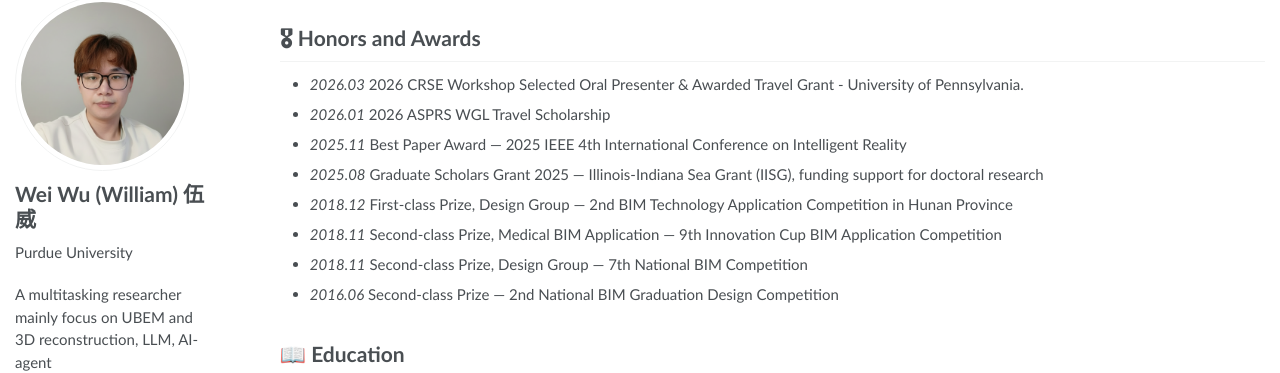
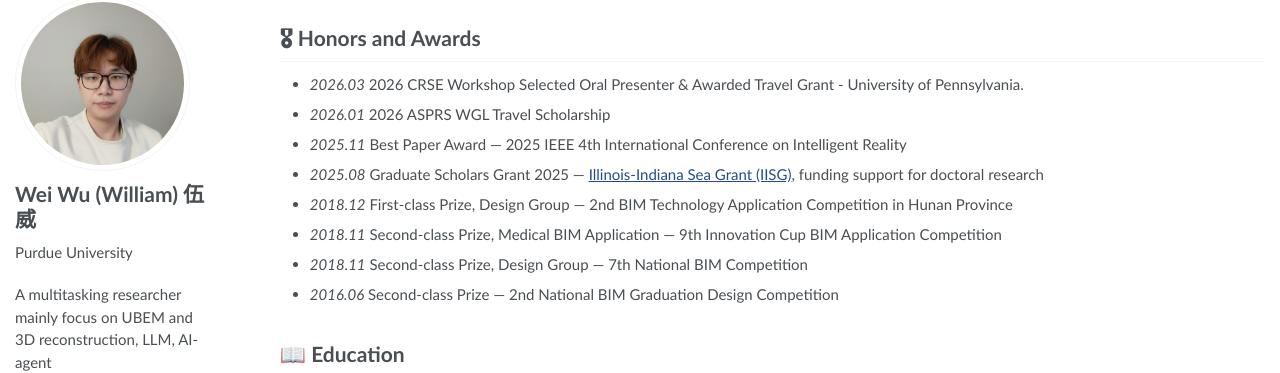
Before and after one commit to wuwei5v/weiwu.github.io, a Jekyll site: the page built from _pages/about.md, in a window 1280 px wide and 900 px high, scrolled down 1270 px. Shown: the part 95-468 px from the top of the window. Built offline with Jekyll 4.4.1, drawn with Linux system fonts in a browser that asks for light colours; part of the change alters nothing that is shown.

Commit message:
update pages

```diff
--- a/_pages/about.md
+++ b/_pages/about.md
@@ -69,7 +69,7 @@ I am a Ph.D. Student in Construction Management Technology at [Purdue University
 - *2026.03* 2026 CRSE Workshop Selected Oral Presenter & Awarded Travel Grant - University of Pennsylvania.
 - *2026.01* 2026 ASPRS WGL Travel Scholarship
 - *2025.11* Best Paper Award — 2025 IEEE 4th International Conference on Intelligent Reality
-- *2025.08* Graduate Scholars Grant 2025 — Illinois-Indiana Sea Grant (IISG), funding support for doctoral research
+- *2025.08* Graduate Scholars Grant 2025 — [Illinois-Indiana Sea Grant (IISG)](https://iiseagrant.org/meet-our-grad-student-scholars-wei-wu-2/), funding support for doctoral research
 - *2018.12* First-class Prize, Design Group — 2nd BIM Technology Application Competition in Hunan Province
 - *2018.11* Second-class Prize, Medical BIM Application — 9th Innovation Cup BIM Application Competition
 - *2018.11* Second-class Prize, Design Group — 7th National BIM Competition
```
